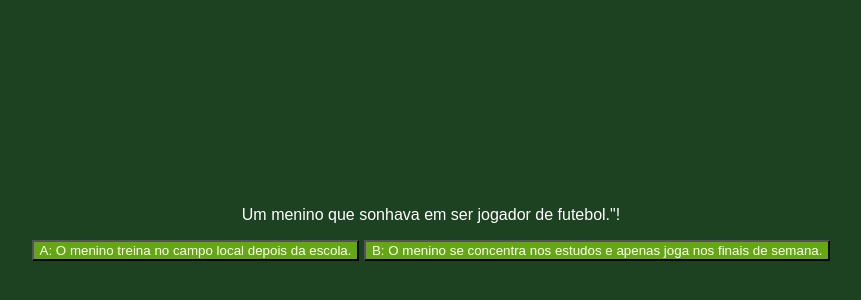
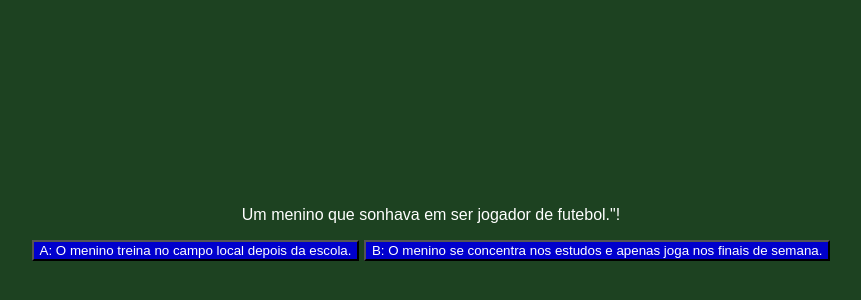
Before and after one commit to LordKINGDark22/Aventura, a plain HTML site: page index.html in a window 1280 px wide. Shown: the part 134-434 px from the top of the page, without its empty margins (209-1070 px from the left). Drawn offline with Linux system fonts and the light colour scheme; a web font is replaced by a local one.

Commit message:
Update style.css

```diff
--- a/style.css
+++ b/style.css
@@ -10,7 +10,7 @@ body {
 }
 
 button {
-    background-color: #64A712;
+    background-color: #0000CD;
     color: white;
     font-family: "Bai Jamjuree", sans-serif;
 }
```
